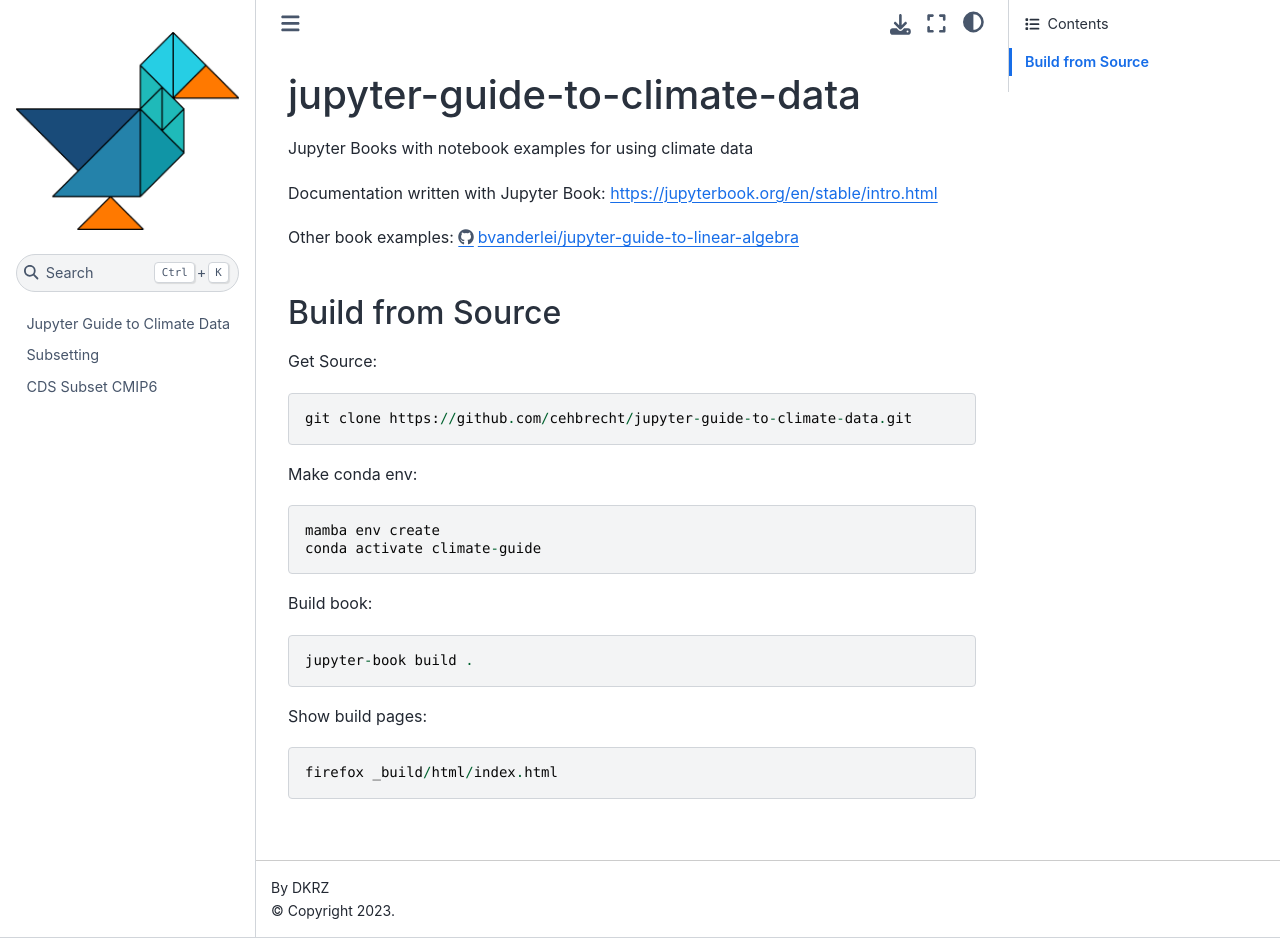
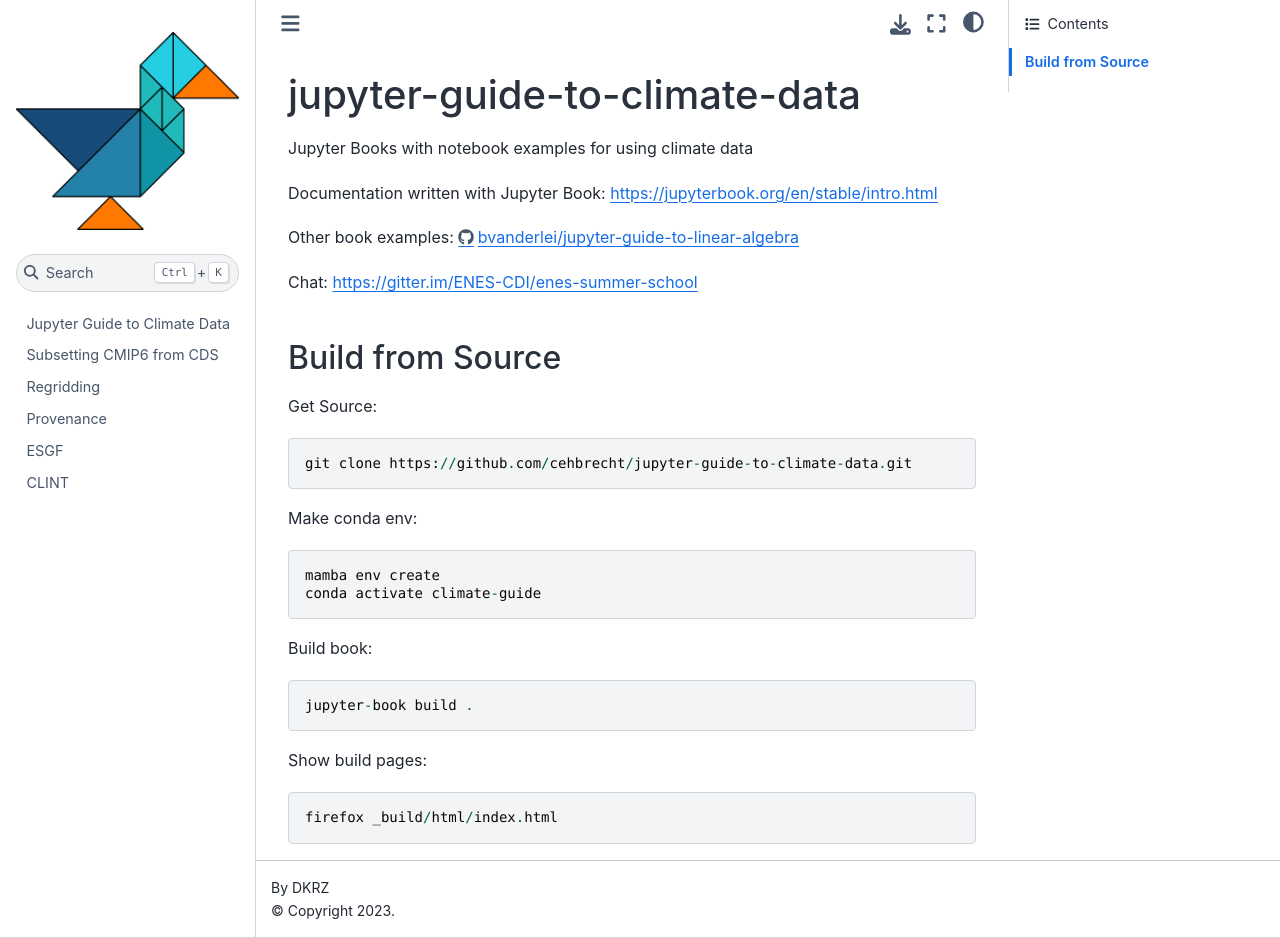
Before and after one commit to cehbrecht/jupyter-guide-to-climate-data, a Jupyter Book: the page built from README.md, in a window 1280 px wide and 938 px high. Built offline with Jupyter Book 1.0.4 settings and Sphinx 7.4.7 and the Sphinx Book theme 1.1.4, drawn with Linux system fonts in a browser that asks for light colours.

Commit message:
update notebooks

```diff
--- a/README.md
+++ b/README.md
@@ -7,6 +7,9 @@
 
 Other book examples:
 https://github.com/bvanderlei/jupyter-guide-to-linear-algebra
+
+Chat:
+https://gitter.im/ENES-CDI/enes-summer-school
 
 
 ## Build from Source
--- a/_toc.yml
+++ b/_toc.yml
@@ -1,5 +1,8 @@
 format: jb-book
 root: intro
 chapters:
-- file: subsetting
-- file: cds-subset-cmip6
+- file: SubsettingFromCDS
+- file: Regridding
+- file: Provenance
+- file: ESGF
+- file: CLINT
```
Also changed, not shown: CLINT.md (added, +1 -0 lines), subsetting.md (deleted, +0 -1 lines), ESGF.ipynb (added), Provenance.ipynb (added), Regridding.ipynb (added), SubsettingFromCDS.ipynb.
